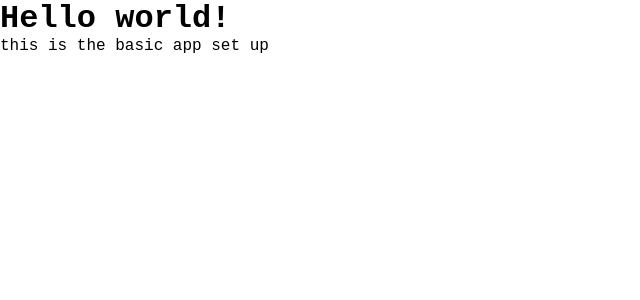
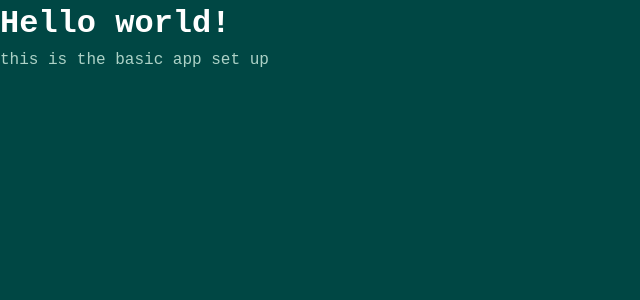
Before and after one commit to jay-rajput30/bloom-house, a JavaScript app: page / in a window 1280 px wide. Shown: the top 300 px of the page, without its empty margins (0-640 px from the left). Built offline with nearby package versions, Linux system fonts and the light colour scheme; a web font is replaced by a local one.

Commit message:
feat: added design token and basic react set up

```diff
--- a/src/style.css
+++ b/src/style.css
@@ -1,11 +1,98 @@
 @import url("https://fonts.googleapis.com/css2?family=Recursive:slnt,wght,CASL,CRSV,MONO@-15..0,300..800,0..1,0..1,0..1&display=swap");
 
+:root {
+  --primary-color: hsl(177, 100%, 14%);
+  --secondary-color: hsl(60, 100%, 100%);
+  --tertiary-color: hsl(360, 68%, 63%);
+  --color-font-text: hsl(163, 29%, 75%);
+  --color-font-label: hsl(161, 10%, 58%);
+  --color-font-disabled: hsl(162, 22%, 78%);
+  --color-button-background: hsl(36, 93%, 68%);
+  --color-button-text: hsl(178, 100%, 6%);
+  --space-1: 0.5rem;
+  --space-2: 1rem;
+  --space-3: 1.5rem;
+  --space-4: 2rem;
+  --space-5: 2.5rem;
+  --space-6: 3rem;
+  --space-7: 3.5rem;
+  --space-8: 4rem;
+  --font-length-sm1: 0.25rem;
+  --font-length-sm2: 0.5rem;
+  --font-length-sm3: 0.75rem;
+  --font-length-md1: 1rem;
+  --font-length-md2: 1.25rem;
+  --font-length-md3: 1.5rem;
+  --font-length-lg1: 2rem;
+  --font-length-lg2: 3rem;
+  --font-length-lg3: 4rem;
+  --font-length-xl1: 7rem;
+  --font-length-xl2: 9rem;
+  --font-length-xl3: 11rem;
+  --color-status-loading: hsl(43, 96%, 56%);
+  --color-status-error: hsl(0, 84%, 60%);
+  --color-status-success: hsl(142, 71%, 45%);
+}
+*,
+*::before,
+*::after {
+  box-sizing: border-box;
+}
+
 * {
-  box-sizing: border-box;
-  padding: 0;
   margin: 0;
 }
 
+html,
 body {
+  height: 100%;
+}
+h1,
+h2,
+h3,
+h4,
+h5,
+h6 {
+  color: var(--secondary-color);
+  font-variation-settings: "CRSV" 1, "MONO" 0;
+}
+body {
+  line-height: 1.5;
+  background-color: var(--primary-color);
+  color: var(--color-font-text);
   font-family: "Recursive", monospace;
+  font-variation-settings: "CRSV" 0;
+  -webkit-font-smoothing: antialiased;
 }
+
+img,
+picture,
+video,
+canvas,
+svg {
+  display: block;
+  max-width: 100%;
+  line-height: 0;
+}
+
+input,
+button,
+textarea,
+select {
+  font: inherit;
+}
+
+p,
+h1,
+h2,
+h3,
+h4,
+h5,
+h6 {
+  overflow-wrap: break-word;
+}
+
+#root,
+#__next {
+  isolation: isolate;
+}
```
